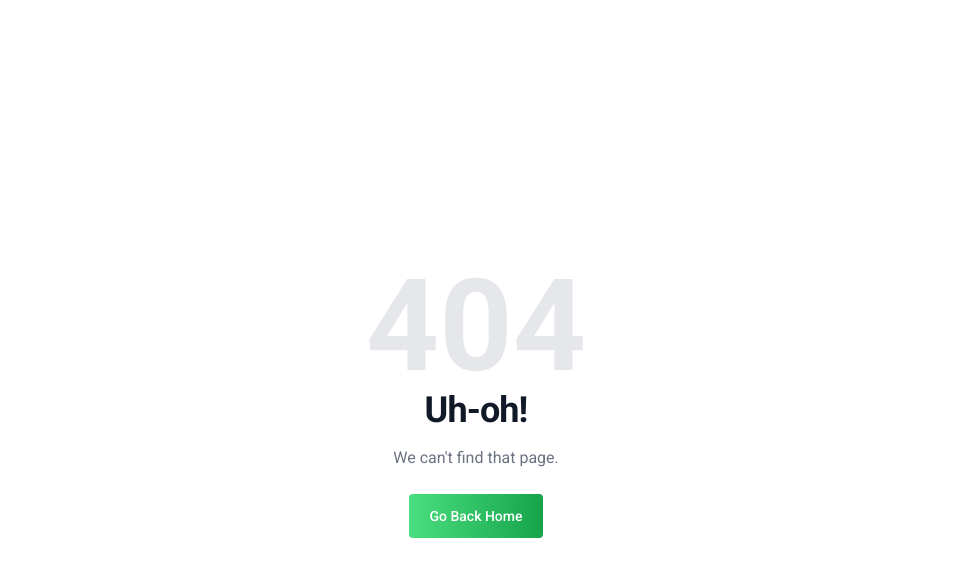
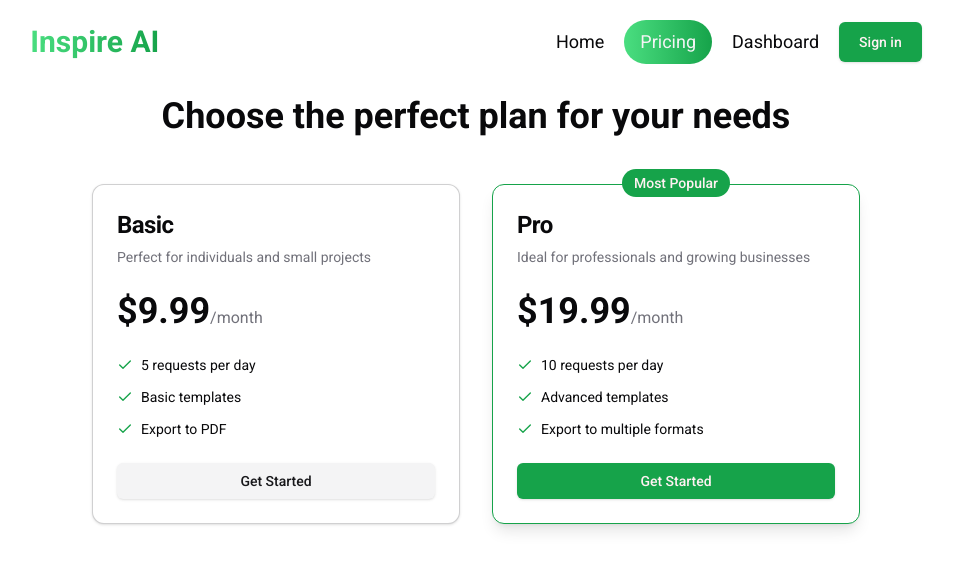
Before and after one commit to BenyounesMehdi/inspire-ai, a Next.js app: page /pricing in a window 1280 px wide. Before the commit this address had no page. Shown: the top 576 px of the page, without its empty margins (164-1117 px from the left). Built offline with nearby package versions, Linux system fonts and the light colour scheme; no server answers.

Commit message:
Finished the ui

```diff
--- /dev/null
+++ b/src/app/pricing/page.tsx
@@ -0,0 +1,77 @@
+import { Check } from "lucide-react";
+import { Button } from "@/components/ui/button";
+import {
+  Card,
+  CardContent,
+  CardDescription,
+  CardFooter,
+  CardHeader,
+  CardTitle,
+} from "@/components/ui/card";
+import { plans } from "@/constants/Constants";
+import Navbar from "@/components/navbar/Navbar";
+
+export default function PricingPage() {
+  return (
+    <>
+      <Navbar />
+      <div className="container mx-auto py-8 px-4">
+        <div className="text-center mb-12">
+          <h1 className="text-4xl font-bold mb-4">
+            Choose the perfect plan for your needs
+          </h1>
+        </div>
+
+        <div className="grid gap-8 max-w-3xl mx-auto md:grid-cols-2">
+          {plans.map((plan) => (
+            <Card
+              key={plan.name}
+              className={`relative flex flex-col ${
+                plan.popular
+                  ? "border-primary shadow-lg"
+                  : "border-secondary-foreground/20"
+              }`}
+            >
+              {plan.popular && (
+                <div className="absolute -top-4 left-0 right-0 flex justify-center">
+                  <span className="bg-primary text-primary-foreground text-sm font-medium px-3 py-1 rounded-full">
+                    Most Popular
+                  </span>
+                </div>
+              )}
+              <CardHeader>
+                <CardTitle className="text-2xl">{plan.name}</CardTitle>
+                <CardDescription>{plan.description}</CardDescription>
+              </CardHeader>
+              <CardContent className="flex-1">
+                <div className="mb-6">
+                  <span className="text-4xl font-bold">{plan.price}</span>
+                  <span className="text-muted-foreground">/month</span>
+                </div>
+                <ul className="space-y-3">
+                  {plan.features.map((feature) => (
+                    <li key={feature} className="flex items-center gap-2">
+                      <Check className="h-4 w-4 text-primary" />
+                      <span className="text-sm">{feature}</span>
+                    </li>
+                  ))}
+                </ul>
+              </CardContent>
+              <CardFooter>
+                <Button
+                  className={`w-full ${
+                    plan.popular
+                      ? ""
+                      : "bg-secondary text-secondary-foreground hover:bg-secondary/80"
+                  }`}
+                >
+                  Get Started
+                </Button>
+              </CardFooter>
+            </Card>
+          ))}
+        </div>
+      </div>
+    </>
+  );
+}
```
